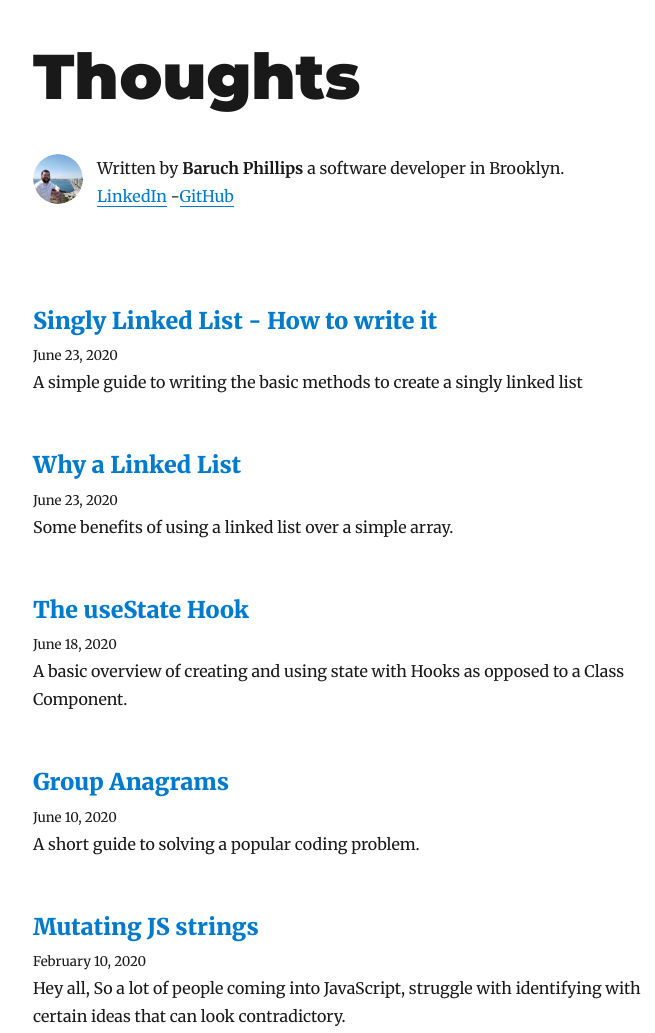
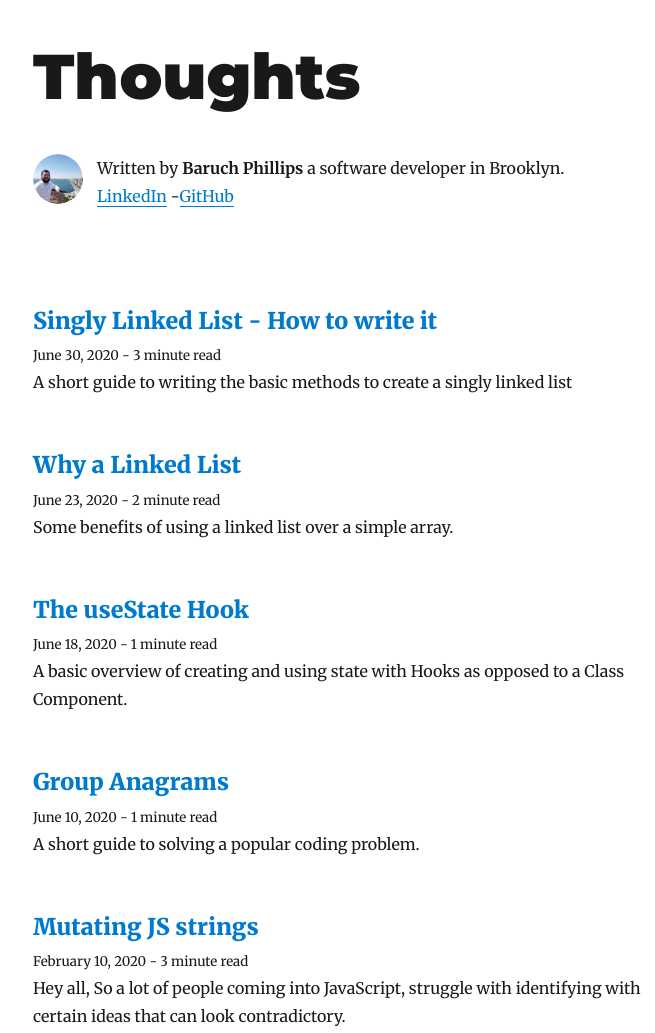
Before and after one commit to bphillips95/Coding-blog, a Gatsby site: page / in a window 1280 px wide. Shown: the top 1033 px of the page, without its empty margins (292-947 px from the left). Built offline with nearby package versions, Linux system fonts and the light colour scheme; Gatsby itself is replaced by a stand-in of ours; some packages are replaced by stand-ins of ours.

Commit message:
added reading time from graphql and changed blog date

```diff
--- a/content/blog/linked-list-2/index.md
+++ b/content/blog/linked-list-2/index.md
@@ -1,7 +1,7 @@
 ---
 title: Singly Linked List - How to write it
-date: "2020-06-23T22:12:03.284Z"
-description: "A simple guide to writing the basic methods to create a singly linked list"
+date: "2020-06-30T17:30:03.284Z"
+description: "A short guide to writing the basic methods to create a singly linked list"
 ---
 
 Hey all, so in the last blog I explained some of the why in using a linked list, in this blog I will go through the how.
--- a/src/pages/index.js
+++ b/src/pages/index.js
@@ -28,7 +28,7 @@ const BlogIndex = ({ data, location }) => {
                   {title}
                 </Link>
               </h3>
-              <small>{node.frontmatter.date}</small>
+              <small>{node.frontmatter.date} -  {node.timeToRead} minute read</small>
             </header>
             <section>
               <p
@@ -57,6 +57,7 @@ export const pageQuery = graphql`
       edges {
         node {
           excerpt
+          timeToRead
           fields {
             slug
           }
```
